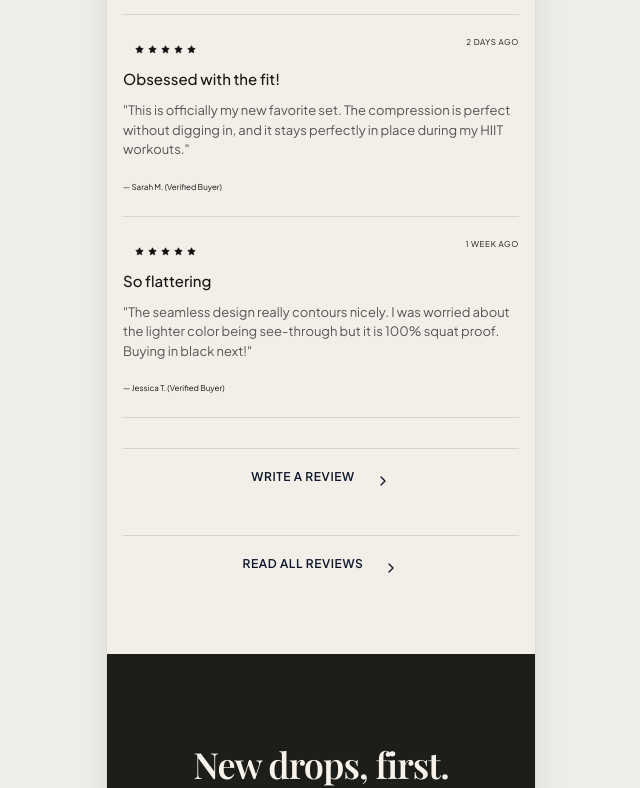
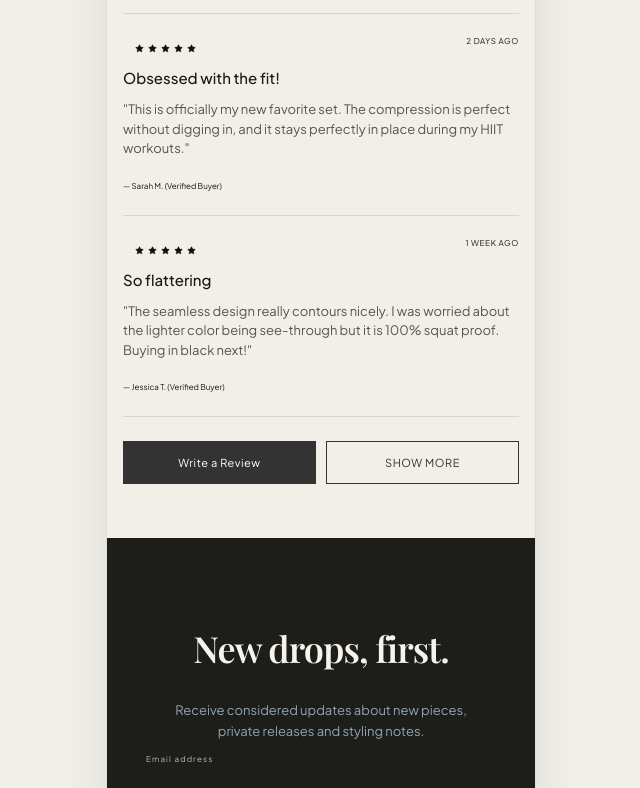
Before and after one commit to mt526633-hash/polly, a React (Vite) app in the folder yours-product/: page / in a window 1280 px wide. Shown: the part 3029-3817 px from the top of the page, without its empty margins (319-959 px from the left). Built offline with nearby package versions, Linux system fonts and the light colour scheme; a web font is replaced by a local one.

Commit message:
fix: made review buttons side-by-side rectangular without arrows, decreased accordion borders to make it less heavy

```diff
--- a/yours-product/src/App.jsx
+++ b/yours-product/src/App.jsx
@@ -354,9 +354,9 @@ export function App() {
           <p>"The seamless design really contours nicely. I was worried about the lighter color being see-through but it is 100% squat proof. Buying in black next!"</p>
           <small>— Jessica T. (Verified Buyer)</small>
         </div>
-        <div style={{ display: 'flex', flexDirection: 'column', gap: '8px', marginTop: '16px' }}>
-          <button className="all-reviews" onClick={() => setReviewForm(true)}>WRITE A REVIEW <ChevronRight /></button>
-          <button className="all-reviews">READ ALL REVIEWS <ChevronRight /></button>
+        <div style={{ display: 'flex', gap: '10px', marginTop: '24px' }}>
+          <button style={{ flex: 1, padding: '14px 10px', background: '#333', color: '#fff', border: '1px solid #333', fontSize: '11px', letterSpacing: '0.05em' }} onClick={() => setReviewForm(true)}>Write a Review</button>
+          <button style={{ flex: 1, padding: '14px 10px', background: 'transparent', color: '#333', border: '1px solid #333', fontSize: '11px', letterSpacing: '0.05em' }}>SHOW MORE</button>
         </div>
       </section>
 
@@ -736,13 +736,13 @@ export function App() {
               ) : (
                 <div className="wish-items-drawer" style={{ display: 'flex', flexDirection: 'column', gap: '16px' }}>
                   {wishlist.map(p => (
-                    <article className="wish-item-card-row" key={p.name} style={{ display: 'grid', gridTemplateColumns: '70px 1fr', gap: '16px', background: '#ffffff', border: '1px solid #cbd5e1', borderRadius: '6px', padding: '12px', position: 'relative' }}>
+                    <article className="wish-item-card-row" key={p.name} style={{ display: 'grid', gridTemplateColumns: '70px 1fr', gap: '16px', background: '#ffffff', border: 'none', padding: '12px', position: 'relative' }}>
                       <img src={p.image} alt={p.name} style={{ width: '70px', aspectRatio: '3/4', objectFit: 'cover', borderRadius: '4px' }} />
                       <div className="wish-item-info" style={{ display: 'flex', flexDirection: 'column', textAlign: 'left' }}>
                         <h3 style={{ fontSize: '12px', fontWeight: '600', color: '#0f172a', margin: '0 0 4px 0' }}>{p.name}</h3>
                         <p style={{ fontSize: '11px', color: '#64748b', margin: '0 0 10px 0' }}>{p.price}</p>
                         <div className="wish-item-actions" style={{ display: 'flex', gap: '10px' }}>
-                          <button className="wish-move-to-bag" onClick={() => { toggleWishlist(p); setAdded(true); setCartQty(1); setCartTab('bag'); }} style={{ border: '1px solid #000000', background: '#000000', color: '#ffffff', fontSize: '9px', fontWeight: '700', padding: '4px 8px', borderRadius: '12px', cursor: 'pointer' }}>
+                          <button className="wish-move-to-bag" onClick={() => { toggleWishlist(p); setAdded(true); setCartQty(1); setCartTab('bag'); }} style={{ border: 'none', background: '#000000', color: '#ffffff', fontSize: '9px', fontWeight: '700', padding: '4px 8px', borderRadius: '4px', cursor: 'pointer' }}>
                             MOVE TO BAG
                           </button>
                           <button className="wish-remove-btn" onClick={() => toggleWishlist(p)} style={{ border: '1px solid #cbd5e1', background: '#ffffff', color: '#64748b', fontSize: '9px', fontWeight: '600', padding: '4px 8px', borderRadius: '12px', cursor: 'pointer' }}>
--- a/yours-product/src/overrides.css
+++ b/yours-product/src/overrides.css
@@ -251,12 +251,11 @@ body {
 
 /* Gymshark accordion details list */
 .accordion-group {
-  border-top: 1px solid var(--color-border);
   margin-top: 24px;
   margin-bottom: 24px;
 }
 .gym-accordion {
-  border-bottom: 1px solid var(--color-border);
+  border-bottom: 1px solid rgba(0, 0, 0, 0.08);
   padding: 18px 0;
   transition: all 0.3s ease;
 }
```
